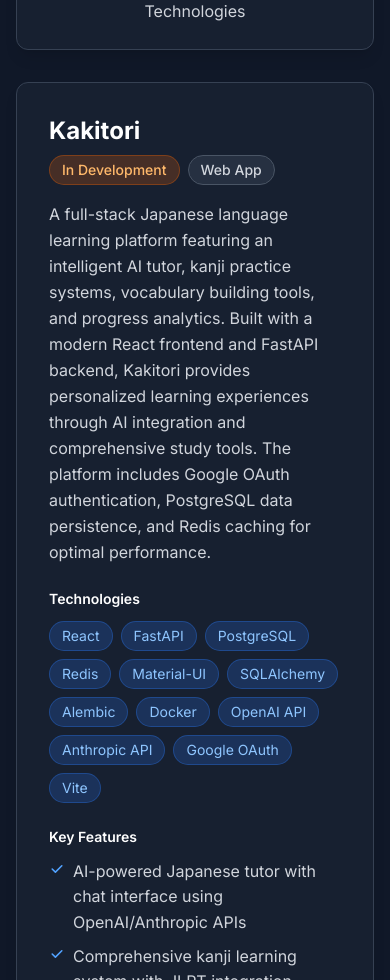
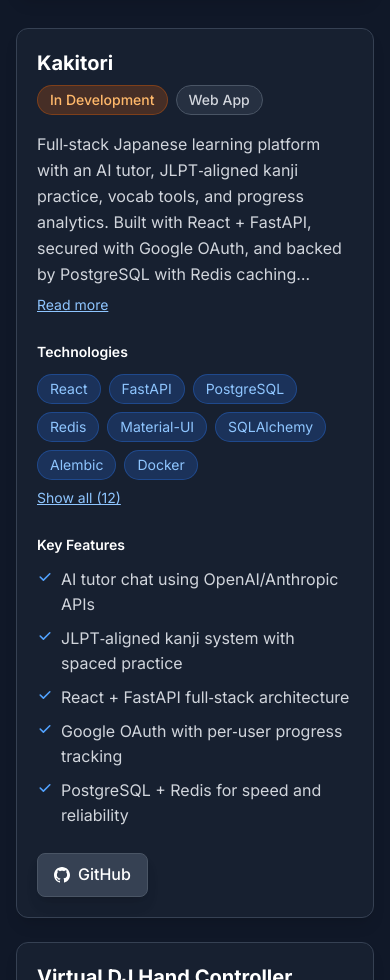
Before and after one commit to miles-hollifield/miles-portfolio-blog, a Next.js app: page /projects in a window 390 px wide. Shown: the part 1020-2000 px from the top of the page. Built offline with nearby package versions, Linux system fonts and the light colour scheme.

Commit message:
Refactor project descriptions and highlights for clarity; implement responsive toggles for long descriptions and technologies in ProjectsPage component.

```diff
--- a/src/app/projects/page.tsx
+++ b/src/app/projects/page.tsx
@@ -22,7 +22,7 @@
   {
     title: "Kakitori",
     description: "Comprehensive Japanese learning platform with AI-powered tutoring and structured practice modules",
-    longDescription: "A full-stack Japanese language learning platform featuring an intelligent AI tutor, kanji practice systems, vocabulary building tools, and progress analytics. Built with a modern React frontend and FastAPI backend, Kakitori provides personalized learning experiences through AI integration and comprehensive study tools. The platform includes Google OAuth authentication, PostgreSQL data persistence, and Redis caching for optimal performance.",
+  longDescription: "Full‑stack Japanese learning platform with an AI tutor, JLPT‑aligned kanji practice, vocab tools, and progress analytics. Built with React + FastAPI, secured with Google OAuth, and backed by PostgreSQL with Redis caching.",
     technologies: [
       "React", "FastAPI", "PostgreSQL", "Redis",
       "Material-UI", "SQLAlchemy", "Alembic", "Docker",
@@ -33,21 +33,18 @@
       github: "https://github.com/miles-hollifield/KakitoriAPP",
     },
     highlights: [
-      "AI-powered Japanese tutor with chat interface using OpenAI/Anthropic APIs",
-      "Comprehensive kanji learning system with JLPT integration",
-      "Modern full-stack architecture with React frontend and FastAPI backend",
-      "Google OAuth authentication and user progress tracking",
-      "Docker containerized development environment with PostgreSQL and Redis",
-      "Material-UI based responsive design with sophisticated analytics dashboard",
-      "Structured learning modules including vocabulary, grammar, and conversation practice",
-      "Database-driven content management with Alembic migrations"
+      "AI tutor chat using OpenAI/Anthropic APIs",
+      "JLPT‑aligned kanji system with spaced practice",
+      "React + FastAPI full‑stack architecture",
+      "Google OAuth with per‑user progress tracking",
+      "PostgreSQL + Redis for speed and reliability"
     ],
     category: "Web App"
   },
   {
     title: "Virtual DJ Hand Controller",
     description: "Computer vision-based DJ interface controlled entirely through hand gestures and webcam tracking",
-    longDescription: "An innovative application that transforms natural hand movements into real-time audio control parameters. Using MediaPipe for hand landmark detection and Pyo for audio processing, the system enables touchless DJ control through intuitive gestures. The interface maps hand distances to volume, pinch gestures to speed and pitch control, and hand twists to track navigation, creating a natural and immersive DJ experience.",
+  longDescription: "Touchless DJ controller that maps hand gestures to real‑time audio control. MediaPipe detects landmarks; Pyo handles pitch, tempo, and volume for an immersive, webcam‑driven experience.",
     technologies: [
       "Python", "MediaPipe", "OpenCV", "Pyo Audio",
       "NumPy", "SciPy", "Computer Vision", "Real-time Processing"
@@ -57,21 +54,18 @@
       github: "https://github.com/miles-hollifield/VirtualDJ-HandController",
     },
     highlights: [
-      "Real-time hand landmark detection and gesture recognition using MediaPipe",
-      "Advanced audio processing with pitch shifting, speed control, and volume manipulation",
-      "Intuitive gesture mapping: distance for volume, pinch for tempo/pitch, twist for tracks",
-      "Custom algorithms for hand twist detection using vector mathematics",
-      "Visual feedback system with on-screen parameter visualization",
-      "Robust gesture recognition with cooldown systems to prevent false triggers",
-      "Cross-platform compatibility with webcam integration",
-      "Mathematical audio transformations using frequency domain processing"
+      "Real‑time gesture recognition via MediaPipe",
+      "Pitch, tempo, and volume control (Pyo)",
+      "Distance/pinch/twist mapped to parameters",
+      "On‑screen visual feedback overlays",
+      "Webcam‑based, cross‑platform setup"
     ],
     category: "Tool"
   },
   {
     title: "Portfolio + Blog",
     description: "Modern portfolio website featuring interactive timeline, advanced blog system, and sophisticated UI/UX design",
-    longDescription: "This very site! A carefully crafted portfolio and blog platform showcasing modern web development practices. Built with Next.js 15's App Router, featuring an interactive slideshow timeline component, advanced MDX blog system with gray-matter frontmatter parsing, and a custom CSS theme with gradient animations and backdrop effects. The site demonstrates sophisticated component architecture, responsive design principles, and attention to user experience details.",
+  longDescription: "This site—built with Next.js 15 App Router—features an interactive timeline, MDX blog, and a custom theme with gradient animations. It’s a fast, accessible portfolio with a clean component architecture.",
     technologies: [
       "NextJS", "React", "TypeScript", "MDX", "Tailwind CSS",
       "Gray-matter", "CSS Animations", "App Router", "next-mdx-remote"
@@ -81,14 +75,11 @@
       live: "https://milescript.net",
     },
     highlights: [
-      "Interactive slideshow timeline component with smooth transitions and storytelling",
-      "Advanced MDX blog system with frontmatter parsing and dynamic routing",
-      "Custom CSS theme system with gradient animations and backdrop effects",
-      "Sophisticated component architecture with TypeScript interfaces",
-      "Next.js 15 App Router with static generation and optimized performance",
-      "Responsive design with attention to accessibility and user experience",
-      "Advanced blog features: breadcrumbs, metadata, post navigation, and SEO optimization",
-      "Custom gradient animations and smooth hover effects throughout the interface"
+      "Interactive slideshow timeline",
+      "MDX blog with frontmatter + dynamic routes",
+      "Next.js 15 App Router with SSG",
+      "Custom theme with gradient animations",
+      "Accessible, responsive UI with TypeScript"
     ],
     category: "Website"
   }
@@ -101,6 +92,8 @@
     projects.map(() => false)
   );
   const [ctaVisible, setCtaVisible] = useState(false);
+  const [descExpanded, setDescExpanded] = useState<boolean[]>(projects.map(() => false));
+  const [techExpanded, setTechExpanded] = useState<boolean[]>(projects.map(() => false));
 
   const heroRef = useRef<HTMLDivElement>(null);
   const statsRef = useRef<HTMLDivElement>(null);
@@ -179,8 +172,8 @@
           }`}
           style={{ marginTop: 0, marginBottom: '3rem' }}
         >
-          <h1 style={{ fontSize: '3rem', fontWeight: '800', marginBottom: '1rem' }}>Projects</h1>
-          <p>
+          <h1 className="text-3xl sm:text-5xl font-extrabold mb-4">Projects</h1>
+          <p className="text-base sm:text-lg">
             {`A collection of software engineering and AI-powered projects I've built. Each project represents a step forward in my journey as a developer, showcasing everything from full-stack web applications to innovative AI integrations.`}
           </p>
         </div>
@@ -219,19 +212,19 @@
         </div>
 
         {/* Projects Grid */}
-        <div className="grid gap-8 mb-16">
+        <div className="grid gap-6 sm:gap-8 mb-16">
           {projects.map((project, index) => (
             <div
               key={index}
               ref={el => { projectRefs.current[index] = el; }}
-              className={`bg-gray-800/50 rounded-xl shadow-lg border border-gray-700 p-8 hover:bg-gray-800/70 transition-all duration-1000 hover:scale-[1.02] hover:shadow-xl hover:shadow-blue-500/10 ${
+              className={`bg-gray-800/50 rounded-xl shadow-lg border border-gray-700 p-5 sm:p-8 hover:bg-gray-800/70 transition-all duration-1000 hover:scale-[1.02] hover:shadow-xl hover:shadow-blue-500/10 ${
                 projectsVisible[index] ? 'animate-fade-in-up' : 'opacity-0 translate-y-8'
               }`}
               style={{ transitionDelay: `${400 + index * 200}ms` }}
             >
               {/* Header */}
-              <div className="flex flex-col sm:flex-row sm:items-center sm:justify-between mb-4">
-                <h3 className="text-2xl font-bold text-white mb-2 sm:mb-0">{project.title}</h3>
+              <div className="flex flex-col sm:flex-row sm:items-center sm:justify-between mb-4 gap-2">
+                <h3 className="text-xl sm:text-2xl font-bold text-white">{project.title}</h3>
                 <div className="flex gap-2">
                   <span className={`px-3 py-1 rounded-full text-sm font-medium cursor-default ${
                     project.status === "Live" ? "bg-green-500/20 text-green-300 border border-green-500/30" :
@@ -247,20 +240,50 @@
               </div>
 
               {/* Description */}
-              <p className="text-gray-300 mb-6 leading-relaxed">
-                {project.longDescription}
-              </p>
+              <div className="mb-6">
+                {/* Desktop/full */}
+                <p className="hidden sm:block text-gray-300 leading-relaxed">
+                  {project.longDescription}
+                </p>
+                {/* Mobile with toggle */}
+                <p className="sm:hidden text-gray-300 leading-relaxed">
+                  {descExpanded[index] || project.longDescription.length <= 220
+                    ? project.longDescription
+                    : project.longDescription.slice(0, 220) + '…'}
+                </p>
+                {project.longDescription.length > 220 && (
+                  <button
+                    className="sm:hidden mt-2 text-sm text-blue-300 hover:text-blue-200 underline"
+                    onClick={() => setDescExpanded(prev => prev.map((v, i) => i === index ? !v : v))}
+                  >
+                    {descExpanded[index] ? 'Show less' : 'Read more'}
+                  </button>
+                )}
+              </div>
 
               {/* Technologies */}
               <div className="mb-6">
                 <h4 className="text-sm font-semibold text-white mb-3">Technologies</h4>
-                <div className="flex flex-wrap gap-2">
+                {/* Desktop/all */}
+                <div className="hidden sm:flex flex-wrap gap-2">
                   {project.technologies.map((tech, techIndex) => (
-                    <span key={techIndex} className="px-3 py-1 bg-blue-500/20 text-blue-300 rounded-full text-sm border border-blue-500/30 hover:bg-blue-500/30 transition-colors cursor-default">
-                      {tech}
-                    </span>
+                    <span key={techIndex} className="px-3 py-1 bg-blue-500/20 text-blue-300 rounded-full text-sm border border-blue-500/30 hover:bg-blue-500/30 transition-colors cursor-default">{tech}</span>
                   ))}
                 </div>
+                {/* Mobile capped + toggle */}
+                <div className="sm:hidden flex flex-wrap gap-2">
+                  {(techExpanded[index] ? project.technologies : project.technologies.slice(0, 8)).map((tech, techIndex) => (
+                    <span key={techIndex} className="px-3 py-1 bg-blue-500/20 text-blue-300 rounded-full text-sm border border-blue-500/30">{tech}</span>
+                  ))}
+                </div>
+                {project.technologies.length > 8 && (
+                  <button
+                    className="sm:hidden mt-2 text-sm text-blue-300 hover:text-blue-200 underline"
+                    onClick={() => setTechExpanded(prev => prev.map((v, i) => i === index ? !v : v))}
+                  >
+                    {techExpanded[index] ? 'Show fewer' : `Show all (${project.technologies.length})`}
+                  </button>
+                )}
               </div>
 
               {/* Key Features */}
```
